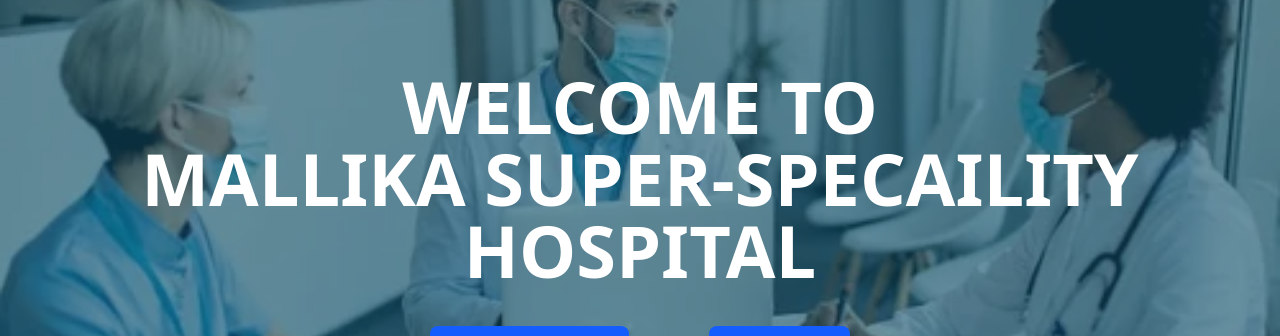
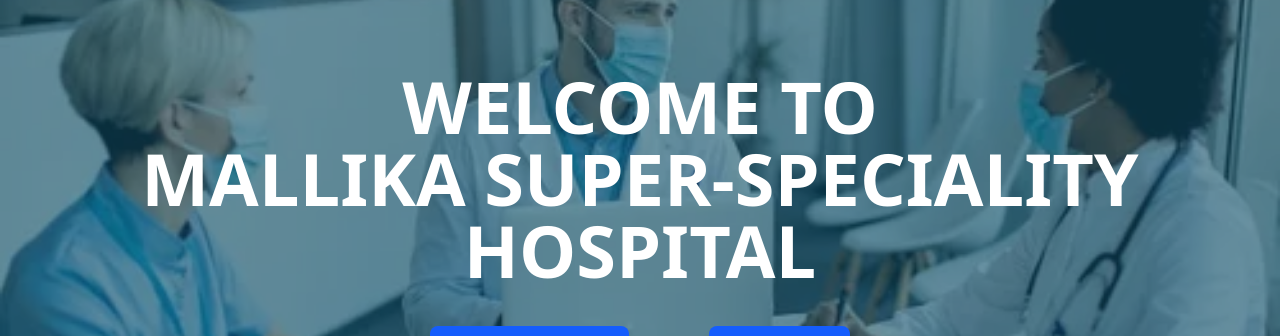
Before and after one commit to Dakhvekaif/Mallika_Hospital, a React (Vite) app in the folder frontend/Hospital/: page / in a window 1280 px wide. Shown: the part 178-514 px from the top of the page. Built offline with nearby package versions, Linux system fonts and the light colour scheme.

Commit message:
Pushing changes

```diff
--- a/frontend/Hospital/src/component/App.jsx
+++ b/frontend/Hospital/src/component/App.jsx
@@ -39,10 +39,6 @@ import Oncology from "./Header/Consultants/Oncology";
 import Gastroenterology from "./Header/Consultants/Gastroenterology";
 import Pediatrician from "./Header/Consultants/Pediatrician";
 import Dermatology from "./Header/Consultants/Dermatology";
-// import Urology from "./Header/Consultants/Urology";
-// import Radiology from "./Header/Consultants/Radiology";
-
-// Cashless & TPA
 import CashlessTpa from "./Cashless&TPA/CashlessTPA";
 
 // GovtSchemes
@@ -56,6 +52,7 @@ import Floor1 from "./Media/floor1";
 import Floor2 from "./Media/floor2";
 import Floor3 from "./Media/floor3";
 import Dashboard from './dashboard/Dashboard.jsx';
+import AppointmentForm from "./AppoinmentFrom/appointmentform.jsx"
 
 
 function App() {
@@ -74,6 +71,7 @@ function App() {
           } />
 
           {/* About Us */}
+          <Route path='/booking-form' element={<AppointmentForm />} />
           <Route path='/about-us' element={<AboutUs />} />
           <Route path='/dashboard' element={<Dashboard />} />
           {/* Service Pages */}
--- a/frontend/Hospital/src/component/Header/Hero/hero.jsx
+++ b/frontend/Hospital/src/component/Header/Hero/hero.jsx
@@ -9,7 +9,7 @@ export default function Hero () {
       <div className="relative z-10 flex flex-col items-center justify-center">
         <h1 className="text-5xl md:text-7xl font-extrabold text-center mb-10 text-white">
           WELCOME TO <br />
-          MALLIKA SUPER-SPECAILITY HOSPITAL
+          MALLIKA SUPER-SPECIALITY HOSPITAL
         </h1>
 
         <div className="flex justify-center items-center gap-10 md:gap-20">
```
